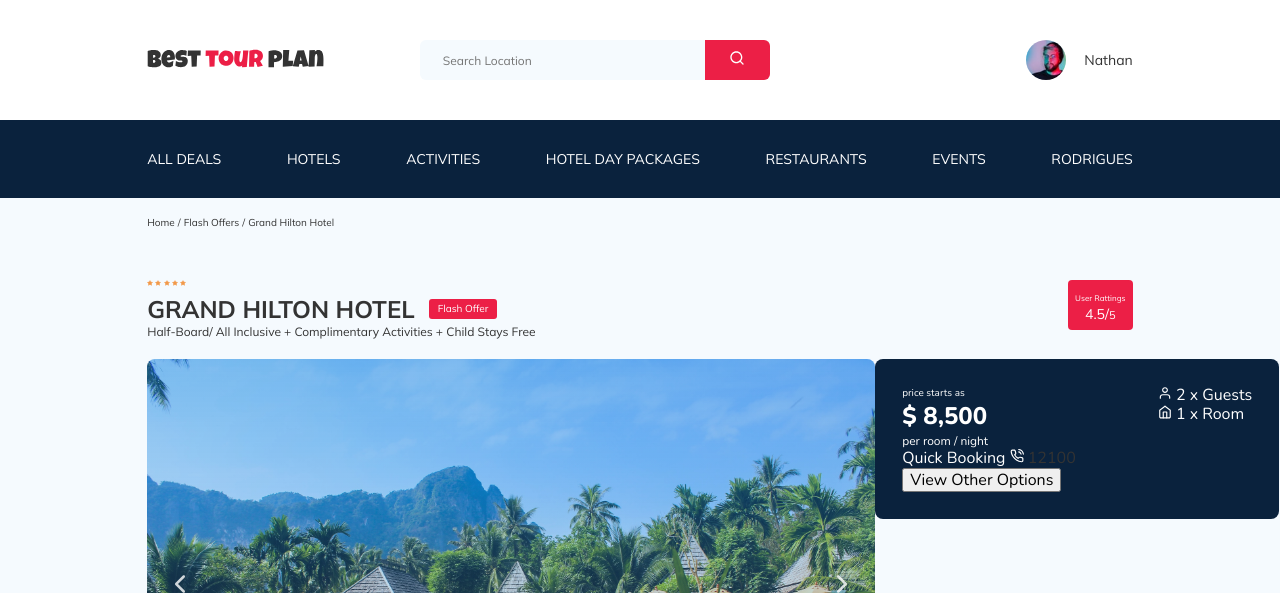
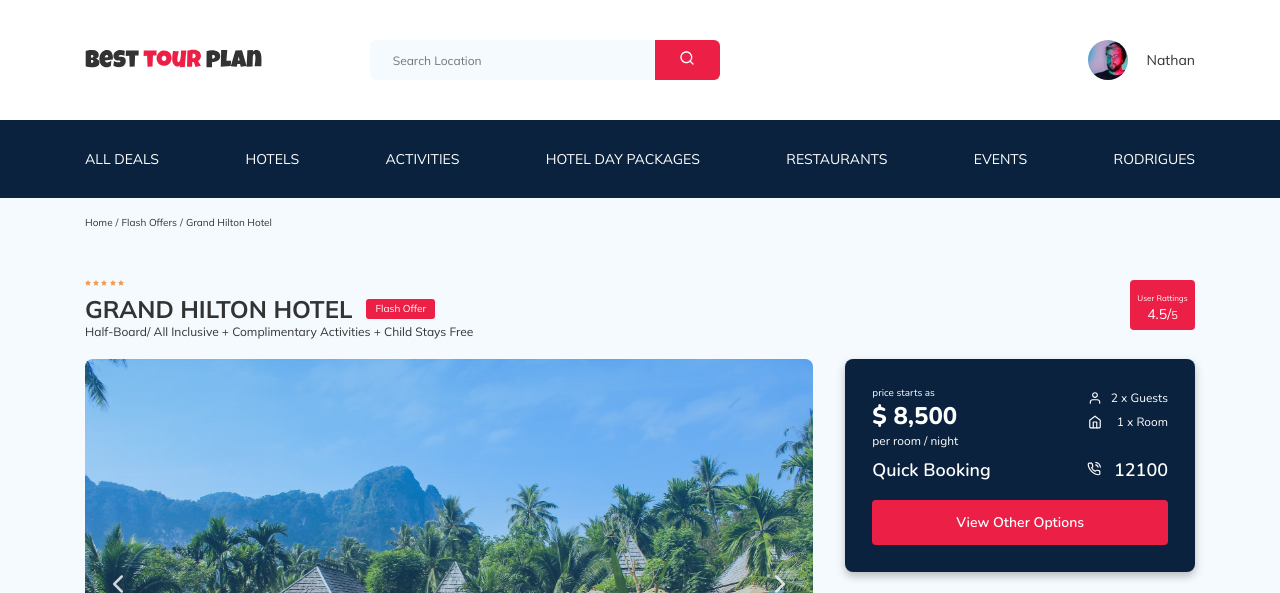
Before and after one commit to AlenaBM/tour-plan, a PHP site: page / in a window 1280 px wide. Shown: the top 593 px of the page. Run offline with PHP 8.4, Linux system fonts and the light colour scheme.

Commit message:
added map

```diff
--- a/css/style.css
+++ b/css/style.css
@@ -5,7 +5,7 @@ body {
 }
 
 .container {
-  width: 77%;
+  width: 1110px;
   margin: auto;
 }
 
@@ -14,8 +14,12 @@ a {
   color: #333;
 }
 
-button {
+.button {
   cursor: pointer;
+  background-color: #EC1F46;
+  color: #fff;
+  border-radius: 4px;
+  border: none;
 }
 
 .img-poly {
@@ -671,6 +675,16 @@ template {
   -webkit-box-direction: normal;
       -ms-flex-direction: column;
           flex-direction: column;
+  -webkit-box-pack: justify;
+      -ms-flex-pack: justify;
+          justify-content: space-between;
+}
+
+.booking-map {
+  width: 347px;
+  height: 213px;
+  border-radius: 10px;
+  overflow: hidden;
 }
 
 .booking-card {
@@ -679,16 +693,30 @@ template {
   padding: 27px;
   border-radius: 8px;
   font-family: 'Nunito', sans-serif;
-  width: 350px;
+  max-width: 350px;
+  max-height: 210px;
+  -webkit-filter: drop-shadow(0px 4px 4px rgba(0, 0, 0, 0.25));
+          filter: drop-shadow(0px 4px 4px rgba(0, 0, 0, 0.25));
 }
 
-.booking-price {
+.booking-card__button {
+  margin-top: 17px;
+  padding: 13px 84px;
+  width: 100%;
+  min-height: 45px;
+  font-weight: 600;
+  font-size: 14px;
+  line-height: 19px;
+}
+
+.booking__price {
   display: -webkit-box;
   display: -ms-flexbox;
   display: flex;
   -webkit-box-pack: justify;
       -ms-flex-pack: justify;
           justify-content: space-between;
+  margin-bottom: 9px;
 }
 
 .price {
@@ -717,6 +745,52 @@ template {
   font-weight: normal;
   font-size: 12px;
   line-height: 16px;
+}
+
+.person-room__text {
+  font-size: 12px;
+  line-height: 16px;
+  display: -webkit-box;
+  display: -ms-flexbox;
+  display: flex;
+  -webkit-box-align: center;
+      -ms-flex-align: center;
+          align-items: center;
+  -webkit-box-pack: justify;
+      -ms-flex-pack: justify;
+          justify-content: space-between;
+  margin-bottom: 8px;
+}
+
+.person-room__container {
+  margin-top: 4px;
+}
+
+.person-room__description {
+  margin-left: 9px;
+}
+
+.call-center {
+  display: -webkit-box;
+  display: -ms-flexbox;
+  display: flex;
+  -webkit-box-align: center;
+      -ms-flex-align: center;
+          align-items: center;
+  -webkit-box-pack: justify;
+      -ms-flex-pack: justify;
+          justify-content: space-between;
+  font-weight: 600;
+  font-size: 18px;
+  line-height: 25px;
+}
+
+.call-center__number {
+  color: #fff;
+}
+
+.call-center__phonenum {
+  margin-left: 8px;
 }
 
 @media (max-width: 992px) {
--- a/index.html
+++ b/index.html
@@ -163,14 +163,14 @@
         <!-- /.slider -->
         <div class="booking-info">
           <div class="booking-card">
-            <div class="booking-price">
+            <div class="booking__price">
               <div class="price">
                 <span class="price__start">price starts as</span>
                 <strong class="price__pricetag">$ 8,500</strong>
                 <span class="price__per-room">per room / night</span>
               </div>
               <!-- /price -->
-              <div class="person-room">
+              <div class="person-room__container">
                 <div class="person-room__text">
                   <img
                     src="img/hotel-info/user.svg"
@@ -201,12 +201,21 @@
               </a>
             </div>
             <!-- /call-center -->
-            <button class="booking-card_button button">
+            <button class="booking-card__button button">
               View Other Options
             </button>
           </div>
           <!-- /booking-card -->
-          <div class="booking-map"></div>
+          <div class="booking-map">
+            <iframe
+              src="https://www.google.com/maps/embed?pb=!1m18!1m12!1m3!1d4733.850942229529!2d98.29348543030147!3d7.890863038838664!2m3!1f0!2f0!3f0!3m2!1i1024!2i768!4f13.1!3m3!1m2!1s0x30503b7bfcd9f903%3A0xf7065fac1e3d7c48!2sDoubleTree%20by%20Hilton%20Phuket%20Banthai%20Resort!5e0!3m2!1sru!2sru!4v1615303754654!5m2!1sru!2sru"
+              width="347"
+              height="213"
+              style="border: 0"
+              allowfullscreen=""
+              loading="lazy"
+            ></iframe>
+          </div>
           <!-- /booking-map -->
         </div>
         <!-- /booking-info -->
--- a/sass/_settings.sass
+++ b/sass/_settings.sass
@@ -3,13 +3,17 @@ body
   color: $text-main-color
   background-color: $background-color
 .container
-  width: 77%
+  width: 1110px
   margin: auto
 a
   text-decoration: none
   color: $text-main-color
-button
+.button
   cursor: pointer
+  background-color: $active-color
+  color: $text-color
+  border-radius: 4px
+  border: none
 .img-poly
   font-family: 'object-fit: cover'
 
--- a/sass/sections/_hotel.sass
+++ b/sass/sections/_hotel.sass
@@ -102,16 +102,33 @@
   &-info
     display: flex
     flex-direction: column
+    justify-content: space-between
+  &-map
+    width: 347px
+    height: 213px
+    border-radius: 10px
+    overflow: hidden
   &-card
     background-color: $ocean-color
     color: $text-color
     padding: 27px
     border-radius: 8px
     font-family: 'Nunito', sans-serif
-    width: 350px
-  &-price
+    max-width: 350px
+    max-height: 210px
+    filter: drop-shadow(0px 4px 4px rgba(0, 0, 0, 0.25))
+    &__button
+      margin-top: 17px
+      padding: 13px 84px
+      width: 100%
+      min-height: 45px
+      font-weight: 600
+      font-size: 14px
+      line-height: 19px
+  &__price
     display: flex
     justify-content: space-between
+    margin-bottom: 9px
 .price
   display: flex
   flex-direction: column
@@ -127,3 +144,27 @@
     font-weight: normal
     font-size: 12px
     line-height: 16px
+.person
+  &-room
+    &__text
+      font-size: 12px
+      line-height: 16px
+      display: flex
+      align-items: center
+      justify-content: space-between
+      margin-bottom: 8px
+    &__container
+      margin-top: 4px
+    &__description
+      margin-left: 9px
+.call-center
+  display: flex
+  align-items: center
+  justify-content: space-between
+  font-weight: 600
+  font-size: 18px
+  line-height: 25px
+  &__number
+    color: $text-color
+  &__phonenum
+    margin-left: 8px
```
Also changed, not shown: 1 other file.
